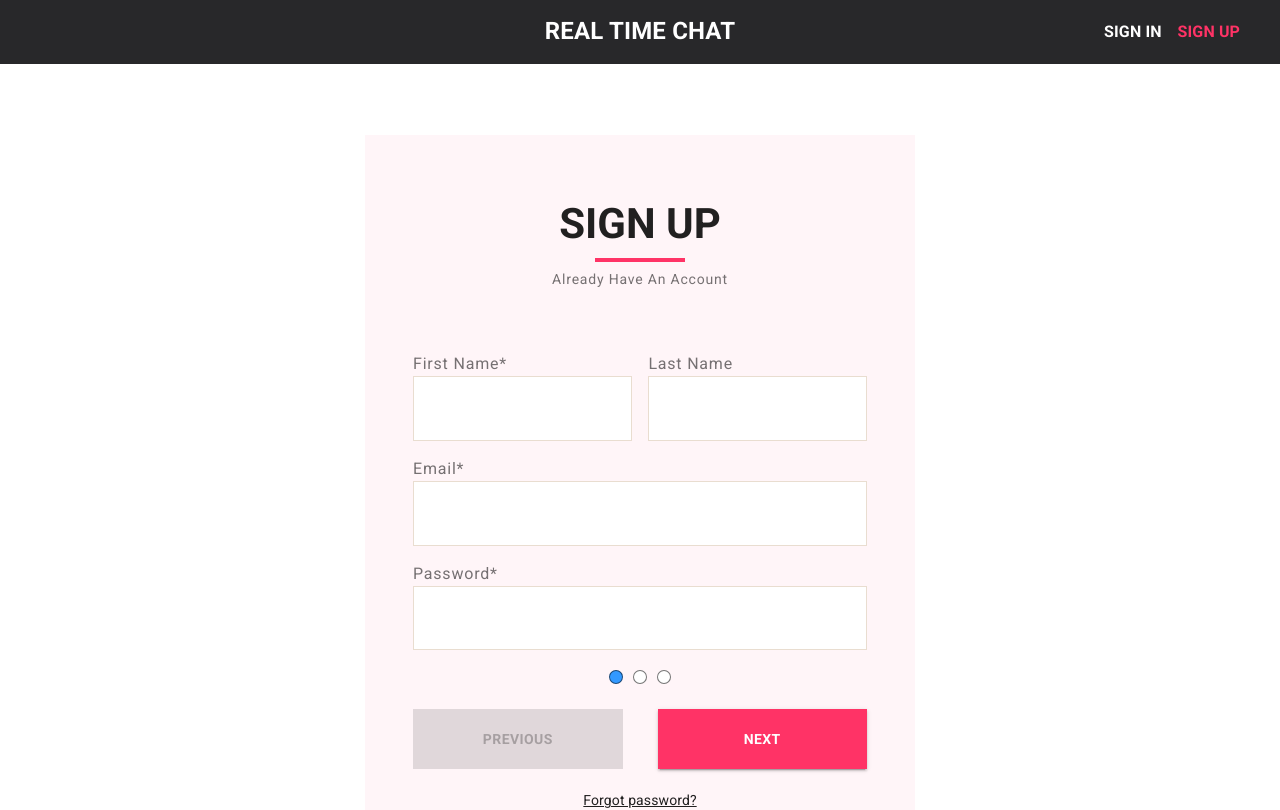
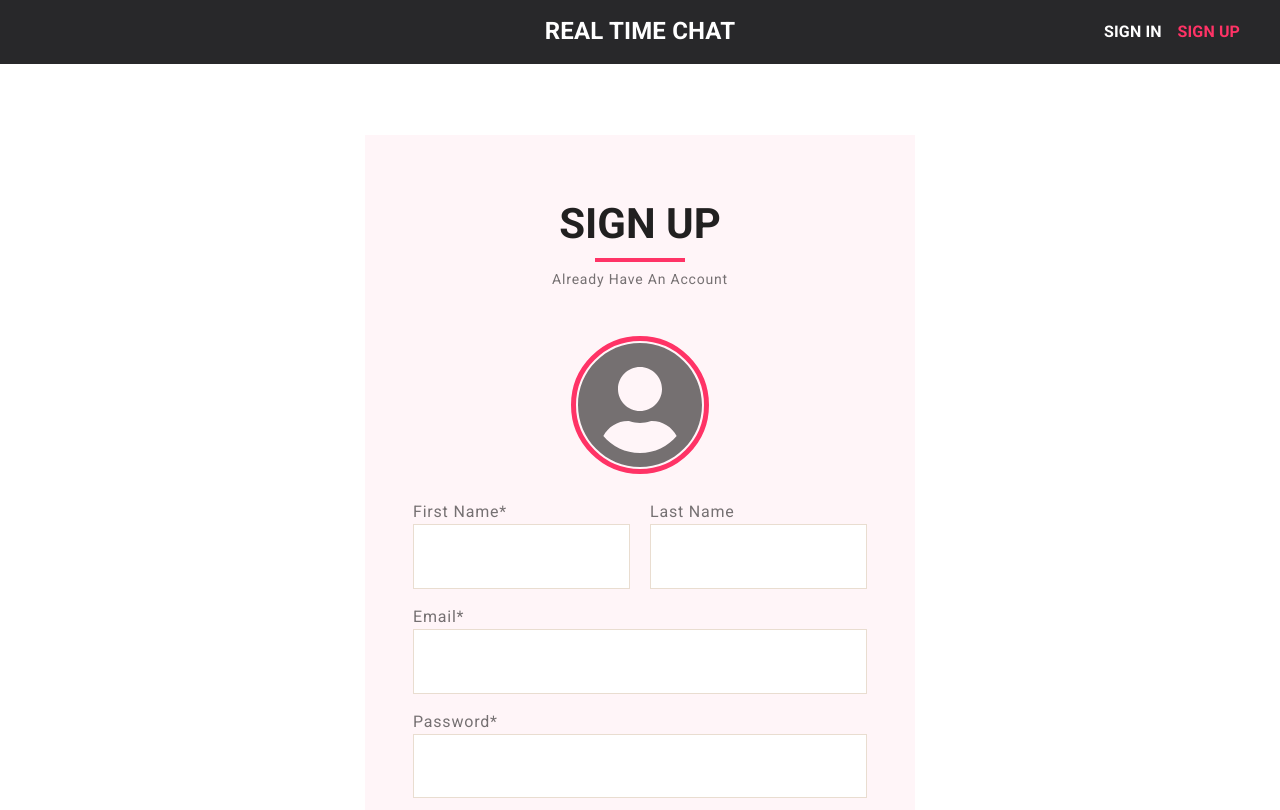
Before and after one commit to Abhay-soni-developer/realchat-fe, a React (Create React App) app: page /auth/sign-up in a window 1280 px wide. Shown: the top 810 px of the page. Built offline with nearby package versions, Linux system fonts and the light colour scheme; no server answers.

Commit message:
axios added

```diff
--- a/package.json
+++ b/package.json
@@ -11,6 +11,7 @@
     "@fortawesome/react-fontawesome": "^0.1.7",
     "@material-ui/core": "^4.5.2",
     "@material-ui/pickers": "^3.2.7",
+    "axios": "^0.19.0",
     "date-fns": "^2.6.0",
     "formik": "^1.5.7",
     "notistack": "^0.9.5",
--- a/src/components/CustomTextField/styles.js
+++ b/src/components/CustomTextField/styles.js
@@ -26,9 +26,9 @@ const style = theme => createStyles({
         fontSize: '1.2rem',
     },
 
-    container: {
-        marginTop: 20
-    }
+    container: props =>({
+        ...props.containerStyle
+    })
 })
 
 export default style
--- /dev/null
+++ b/src/components/Dialog/index.js
@@ -0,0 +1,3 @@
+import CustomDialog from './CustomDialog'
+
+export default CustomDialog
--- /dev/null
+++ b/src/endpoints/index.js
@@ -0,0 +1,5 @@
+import auth from './auth'
+
+export {
+    auth
+}
--- a/src/routes/auth/Components/SignUp/SignUp.js
+++ b/src/routes/auth/Components/SignUp/SignUp.js
@@ -5,7 +5,6 @@ import withStyles from '@material-ui/styles/withStyles'
 import Typography from '@material-ui/core/Typography'
 import styles from './styles'
 import { Link as RouterLink } from 'react-router-dom'
-import CustomTextField from 'components/CustomTextField'
 import { CustomCard, CustomCardHeader } from 'components/CustomCard'
 import * as yup from 'yup'
 import { Formik } from 'formik'
--- a/src/routes/auth/Components/SignUp/Step1.js
+++ b/src/routes/auth/Components/SignUp/Step1.js
@@ -1,57 +1,124 @@
-import React from 'react'
-import styles from './styles'
-import withStyles from '@material-ui/core/styles/withStyles'
-import CustomTextField from 'components/CustomTextField'
+import React, { useRef } from "react";
+import withStyles from "@material-ui/core/styles/withStyles";
+import createStyles from "@material-ui/core/styles/createStyles";
+import { FontAwesomeIcon } from "@fortawesome/react-fontawesome";
+import Tooltip from "@material-ui/core/Tooltip";
+import CustomTextField from "components/CustomTextField";
+
+const styles = theme =>
+  createStyles({
+    profilePhotoContainer: {
+      display: "flex",
+      justifyContent: "center",
+      alignItems: "center",
+      marginBottom: `calc(${theme.margin.primary}px + 10px)`,
+
+      "&>.profilePhoto": {
+        height: 128,
+        width: 128,
+        overflow: "hidden",
+        border: `5px solid ${theme.colors.onHoverBorderColor}`,
+        borderRadius: "50%",
+        cursor: "pointer"
+      },
+
+      "&>div img": {
+        height: "100%"
+      }
+    },
+
+    profilePhotoDefaultIcon: {
+      color: theme.colors.secondaryTextColor
+    },
+
+    profilePhotoInput: {
+      height: 0,
+      width: 0,
+      display: "none"
+    },
+
+    container: props => ({
+      "&>div": {
+        marginTop: theme.margin.primary
+      }
+    }),
+
+    nameWrapper: {
+      display: "flex",
+
+      "&>div": {
+        marginLeft: theme.margin.primary / 2,
+        marginRight: theme.margin.primary / 2
+      },
+
+      "&>div:first-child": {
+        marginLeft: 0
+      },
+
+      "&>div:last-child": {
+        marginRight: 0
+      }
+    }
+  });
 
 function Step1(props) {
+  const { setValueOfField, classes } = props;
 
-    const { setValueOfField } = props
+  const profilePhotoInput = useRef(null);
+  //mime types of accepted formats for profile photo
+  const allowedFormats = ["image/png", "image/jpeg"];
+
+  const onImageSelect = () => {
+    let file = profilePhotoInput.current.files[0];
+    let fileReader = new FileReader();
+    fileReader.addEventListener("load", e => {
+      props.setValueOfField("profilePhoto", e.currentTarget.result);
+    });
+    fileReader.readAsDataURL(file);
+  };
+
+  const openImageSelectDialog = () => {
+    profilePhotoInput.current.click();
+  };
 
   return (
-        <>
-            <div style={{ display: 'flex' }}>
+    <div className={classes.container}>
+      <div className={classes.profilePhotoContainer}>
+        <input
+          onChange={onImageSelect}
+          type="file"
+          className={classes.profilePhotoInput}
+          ref={profilePhotoInput}
+          accept={allowedFormats.join(" ")}
+          multiple={false}
+          name={"profilePhoto"}
+        />
+        <Tooltip title={"Click to upload your profile photo"} placement="top">
+          <div className={"profilePhoto"} onClick={openImageSelectDialog}>
+            {props.values.profilePhoto ? (
+              <img src={props.values.profilePhoto} />
+            ) : (
+              <FontAwesomeIcon
+                icon={["fas", "user-circle"]}
+                size={"8x"}
+                className={classes.profilePhotoDefaultIcon}
+              />
+            )}
+          </div>
+        </Tooltip>
+      </div>
+
+      <div className={classes.nameWrapper}>
         <CustomTextField
           textFieldProps={{
-                        name: 'fname',
+            name: "fname",
             required: true,
             error: Boolean(props.errors.fname && props.touched.fname),
-                        helperText: Boolean(props.errors.fname && props.touched.fname) && props.errors.fname
+            helperText:
+              Boolean(props.errors.fname && props.touched.fname) &&
+              props.errors.fname
           }}
-
-                    label='First Name'
-                    getValue={setValueOfField}
-                    InputProps={{
-                        onBlur: props.handleBlur
-                    }}
-
-                />
-                <div style={{ width: '20px' }}></div>
-                <CustomTextField
-                    textFieldProps={{
-                        name: 'lname',
-                        error: Boolean(props.errors.lname && props.touched.lname),
-                        helperText: Boolean(props.errors.lname && props.touched.lname) && props.errors.lname
-                    }}
-
-                    label='Last Name'
-                    getValue={setValueOfField}
-                    InputProps={{
-                        onBlur: props.handleBlur
-                    }}
-
-                />
-            </div>
-
-            <CustomTextField
-                textFieldProps={{
-                    name: 'email',
-                    required: true,
-                    error: Boolean(props.errors.email && props.touched.email),
-                    helperText: Boolean(props.errors.email && props.touched.email) && props.errors.email
-                }}
-
-                label='Email'
-
+          label="First Name"
           getValue={setValueOfField}
           InputProps={{
             onBlur: props.handleBlur
@@ -60,20 +127,54 @@ function Step1(props) {
 
         <CustomTextField
           textFieldProps={{
-                    type: 'password',
-                    name: 'password',
-                    required: true,
-                    error: Boolean(props.touched.password && props.errors.password),
-                    helperText: Boolean(props.touched.password && props.errors.password) && props.errors.password,
+            name: "lname",
+            error: Boolean(props.errors.lname && props.touched.lname),
+            helperText:
+              Boolean(props.errors.lname && props.touched.lname) &&
+              props.errors.lname
           }}
-                label='Password'
+          label="Last Name"
           getValue={setValueOfField}
           InputProps={{
             onBlur: props.handleBlur
           }}
         />
-        </>
-    )
+      </div>
+
+      <CustomTextField
+        textFieldProps={{
+          name: "email",
+          required: true,
+          error: Boolean(props.errors.email && props.touched.email),
+          helperText:
+            Boolean(props.errors.email && props.touched.email) &&
+            props.errors.email
+        }}
+        label="Email"
+        getValue={setValueOfField}
+        InputProps={{
+          onBlur: props.handleBlur
+        }}
+      />
+
+      <CustomTextField
+        textFieldProps={{
+          type: "password",
+          name: "password",
+          required: true,
+          error: Boolean(props.touched.password && props.errors.password),
+          helperText:
+            Boolean(props.touched.password && props.errors.password) &&
+            props.errors.password
+        }}
+        label="Password"
+        getValue={setValueOfField}
+        InputProps={{
+          onBlur: props.handleBlur
+        }}
+      />
+    </div>
+  );
 }
 
-export default withStyles(styles)(Step1)
+export default withStyles(styles)(Step1);
--- a/src/routes/auth/Components/SignUp/Step2.js
+++ b/src/routes/auth/Components/SignUp/Step2.js
@@ -1,16 +1,15 @@
-import React, { useRef } from "react";
+import React, {useEffect, useState} from "react";
 import withStyles from "@material-ui/core/styles/withStyles";
 import createStyles from "@material-ui/core/styles/createStyles";
-import CustomTextField from "components/CustomTextField";
 import DatePicker from "components/DatePicker";
 import RadioGroup from "@material-ui/core/RadioGroup";
 import FormControlLabel from "@material-ui/core/FormControlLabel";
 import Radio from "@material-ui/core/Radio";
 import FormLabel from "@material-ui/core/FormLabel";
-import { FontAwesomeIcon } from "@fortawesome/react-fontawesome";
-import Tooltip from "@material-ui/core/Tooltip";
-import Typography from "@material-ui/core/Typography";
-import LocationDailog from "./LocationDialog";
+import CustomSelect from "components/Select";
+import MenuItem from "@material-ui/core/MenuItem";
+import {auth} from 'endpoints'
+
 
 const styles = theme =>
   createStyles({
@@ -28,8 +27,7 @@ const styles = theme =>
 
     genderSelectContainer: {
       display: "flex",
-      flexDirection: "column",
-      marginTop: theme.margin.primary
+      flexDirection: "column"
     },
 
     genderRadioBtnContainer: {
@@ -40,104 +38,23 @@ const styles = theme =>
       height: theme.fields.height
     },
 
-    locationContainer: {
-      marginTop: theme.margin.primary
-    },
-
-    locationBox: {
-      height: theme.fields.height,
-      backgroundColor: theme.fields.inputFieldBackgroundColor,
-      borderRadius: theme.fields.borderRadius,
-      border: theme.fields.border,
-      paddingLeft: theme.margin.secondary,
-      display: "flex",
-      alignItems: "center"
-    },
-
-    profilePhotoContainer: {
-      display: "flex",
-      justifyContent: "center",
-      alignItems: "center",
-      marginBottom: theme.margin.primary,
-
-      "&>.profilePhoto": {
-        height: 128,
-        width: 128,
-        overflow: "hidden",
-        border: `5px solid ${theme.colors.onHoverBorderColor}`,
-        borderRadius: "50%",
-        cursor: "pointer"
-      },
-
-      "&>div img": {
-        height: "100%"
+    container: props => ({
+      "&>div": {
+        marginBottom: theme.margin.primary
       }
-    },
-
-    profilePhotoDefaultIcon: {
-      color: theme.colors.secondaryTextColor
-    },
-
-    profilePhotoInput: {
-      height: 0,
-      width: 0,
-      display: "none"
-    },
-
-    label: {
-      marginBottom: theme.margin.labeltoInput
-    }
+    })
   });
 
 function Step2(props) {
+
   const { setValueOfField, classes } = props;
-  const profilePhotoInput = useRef(null);
-  //mime types of accepted formats for profile photo
-  const allowedFormats = ["image/png", "image/jpeg"];
 
-  const onImageSelect = () => {
-    let file = profilePhotoInput.current.files[0];
-    let fileReader = new FileReader();
-    fileReader.addEventListener("load", e => {
-      props.setValueOfField("profilePhoto", e.currentTarget.result);
-    });
-    fileReader.readAsDataURL(file);
-  };
-
-  const openImageSelectDialog = () => {
-    profilePhotoInput.current.click();
-  };
-
-  const openLocationSelectDialog = () => {};
-  let progressCount = 0;
+  useEffect(()=>{
+    auth.getCountryList()
+  }, [])
 
   return (
-    <>
-      <div className={classes.profilePhotoContainer}>
-        <input
-          onChange={onImageSelect}
-          type="file"
-          className={classes.profilePhotoInput}
-          ref={profilePhotoInput}
-          accept={allowedFormats.join(" ")}
-          multiple={false}
-          name={"profilePhoto"}
-        />
-        <Tooltip title={"Click to upload your profile photo"} placement="top">
-          <div className={"profilePhoto"} onClick={openImageSelectDialog}>
-            {props.values.profilePhoto ? (
-              <img src={props.values.profilePhoto} />
-            ) : (
-              <FontAwesomeIcon
-                icon={["fas", "user-circle"]}
-                size={"8x"}
-                className={classes.profilePhotoDefaultIcon}
-              />
-            )}
-          </div>
-        </Tooltip>
-      </div>
-
+    <div className={classes.container}>
       <DatePicker
         name="dob"
         label="Date of Birth"
@@ -172,15 +89,12 @@ function Step2(props) {
         </RadioGroup>
       </div>
 
-      <div className={classes.locationContainer}>
-        <FormLabel classes={{root: classes.label}} component="legend">Location</FormLabel>
-        <div className={classes.locationBox} onClick={openLocationSelectDialog}>
-          <Typography>
-            {[props.values.city, props.values.state, props.values.country].filter(Boolean).join(', ')}
-          </Typography>
-        </div>
+      <div className={classes.country}>
+        <CustomSelect label="Country">
+          <MenuItem></MenuItem>
+        </CustomSelect>
       </div>
-    </>
+    </div>
   );
 }
 
```
Also changed, not shown: src/components/Dialog/CustomDialog.js (added, +45 -0 lines), src/components/Select/CustomSelect.js (+10 -4 lines), src/endpoints/auth.js (added, +12 -0 lines), src/routes/auth/Components/SignUp/LocationDialog.js (deleted, +0 -15 lines), src/utils/interceptor.js (added, +12 -0 lines), 2 other files (tests, documents, lock files or other folders). Lines whose indentation alone changed are shown as unchanged.
